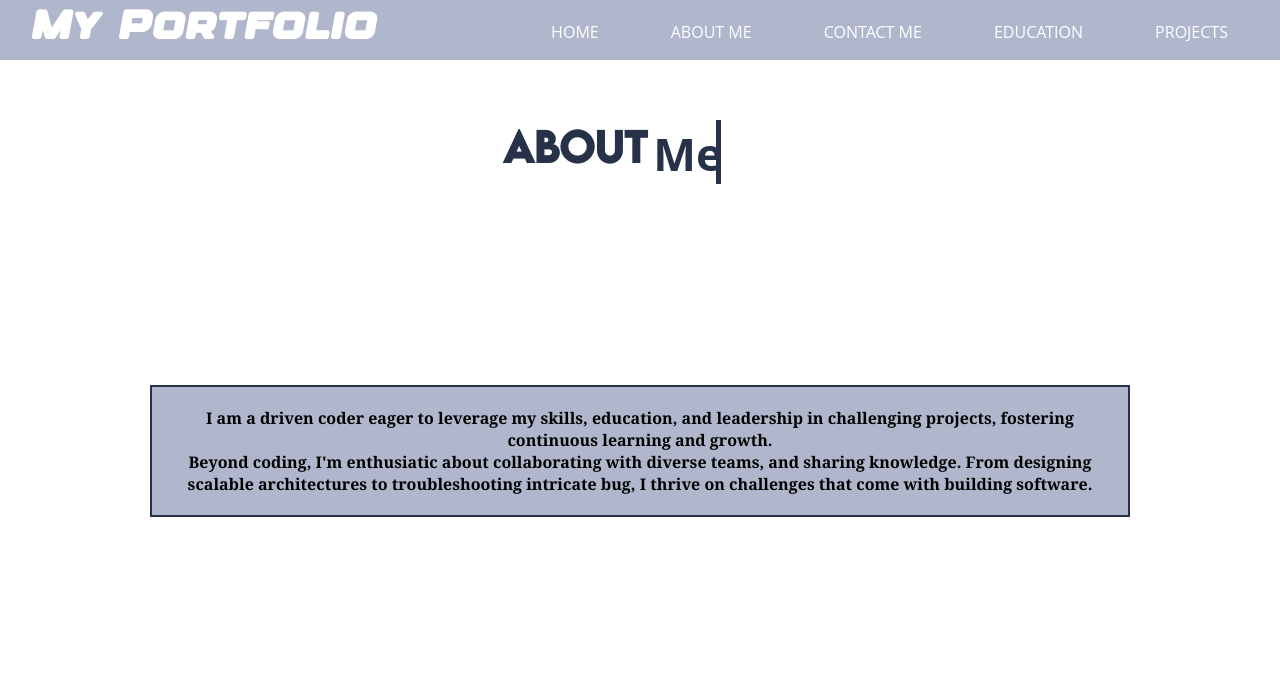
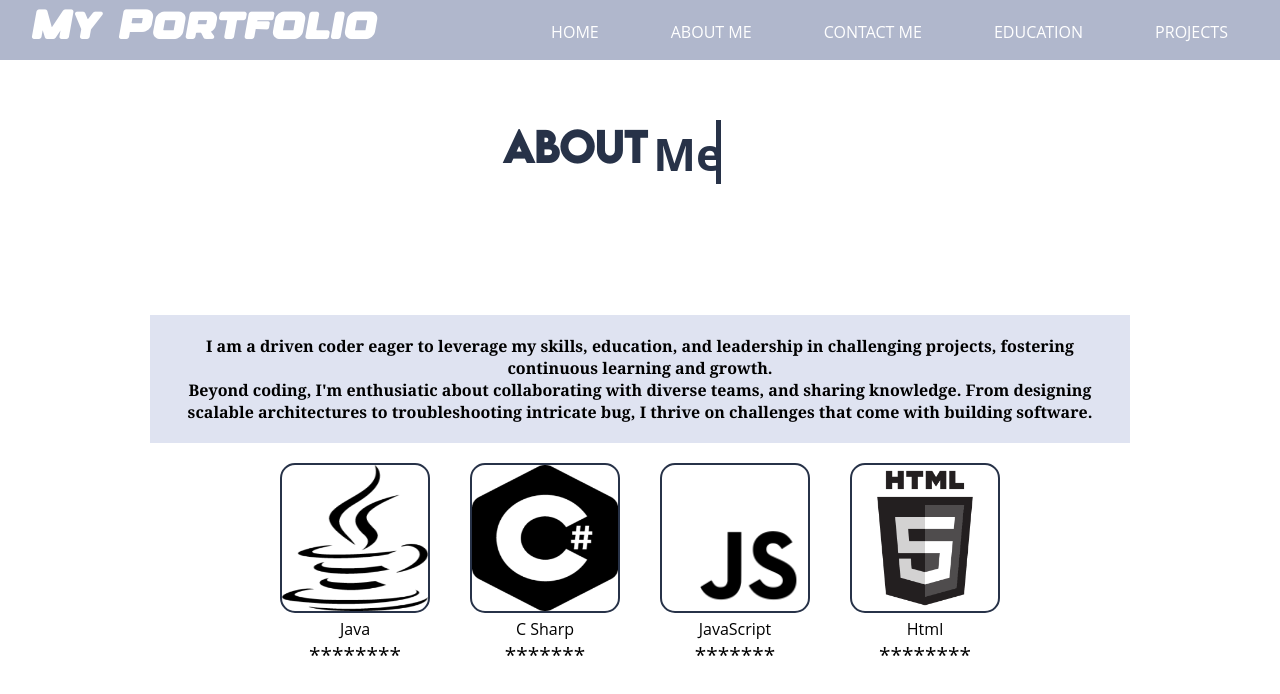
Before and after one commit to AmmaarahF/PersonalProfile, a plain HTML site: page AboutMe.html in a window 1280 px wide. Drawn offline with Linux system fonts and the light colour scheme.

Commit message:
updates on about us page

```diff
--- a/AboutMe.html
+++ b/AboutMe.html
@@ -135,10 +135,9 @@ h1{
     align-items: center;
     margin-left: 150px;
     margin-right: 150px;
-    margin-top: 150px;
-    border: 2px solid #273248;
+    margin-top: 80px;
     padding: 20px;
-    background-color: #b0b7cc;
+    background-color: #dfe3f1;
 }
 .about_p{
     text-align: center;
@@ -156,8 +155,41 @@ h1{
     }
 
 }
+img{
+    border: 2px solid #273248;
+    border-radius: 10%;
+    transition: transform 0.3s;
+}
+.one{
+    padding-left:10px;
+    padding-right:20px;
+}
+.two{
+    padding-left:10px;
+    padding-right:10px;
+}
+img:hover{
+    transform: scale(1.05);
+}
+.product figcaption {
+    display: flex;
+    justify-content: space-between;
+    align-items: center; /* Centering content vertically */
+    flex-direction: column; /* Stacking content vertically */
+    height: 10%; /* Ensuring figcaption takes full height */
 
-
+}
+.price {
+    font-size: 1.3rem;
+}
+.products-container{
+    display: flex;
+    justify-content: center; /* Center aligning the products horizontally */
+    flex-wrap: wrap;
+}
+.product{
+    padding: 20px;
+}
 </style>
 
 </head>
@@ -182,6 +214,26 @@ h1{
     <p class="about_p">I am a driven coder eager to leverage my skills, education, and leadership in challenging projects, fostering continuous learning and growth.<br> Beyond  coding, I'm
     enthusiatic about collaborating with diverse teams, and sharing knowledge. From designing scalable architectures to troubleshooting intricate bug, I thrive on challenges that come with building software. </p>
 </div>
+<section class="langs">
+    <div class="products-container">
+        <figure class="product">
+            <img src="images/java.189x256.png" alt="Avocado Flavour" style="width: 150px; height: 150px;">
+            <figcaption>Java<br><span class="price">********</span></figcaption>
+        </figure>
+        <figure class="product">
+            <img src="images/c.228x256.png" alt="Blueberry Flavour" style="width: 150px; height: 150px;">
+            <figcaption>C Sharp<br><span class="price">*******</span></figcaption>
+        </figure>
+        <figure class="product">
+            <img src="images/javascript-39415.png" alt="Strawberry Flavour" style="width: 150px; height: 150px;">
+            <figcaption>JavaScript<br><span class="price">*******</span></figcaption>
+        </figure>
+        <figure class="product">
+            <img src="images/pngegg.png" alt="Mint Flavour" style="width: 150px; height: 150px;">
+            <figcaption>Html<br><span class="price">********</span></figcaption>
+        </figure>
+    </div>
+</section>
 <!--
 <div class="top">
     <p><u style="text-decoration-thickness: 2px; font-family: 'Times New Roman', Times, serif; font-size: 17pt; color: #273248; ">All relevant courses I've done</u></p>
```
Also changed, not shown: images/c.228x256.png (added), images/java.189x256.png (added), images/javascript-39415.png (added), images/pngegg.png (added).
